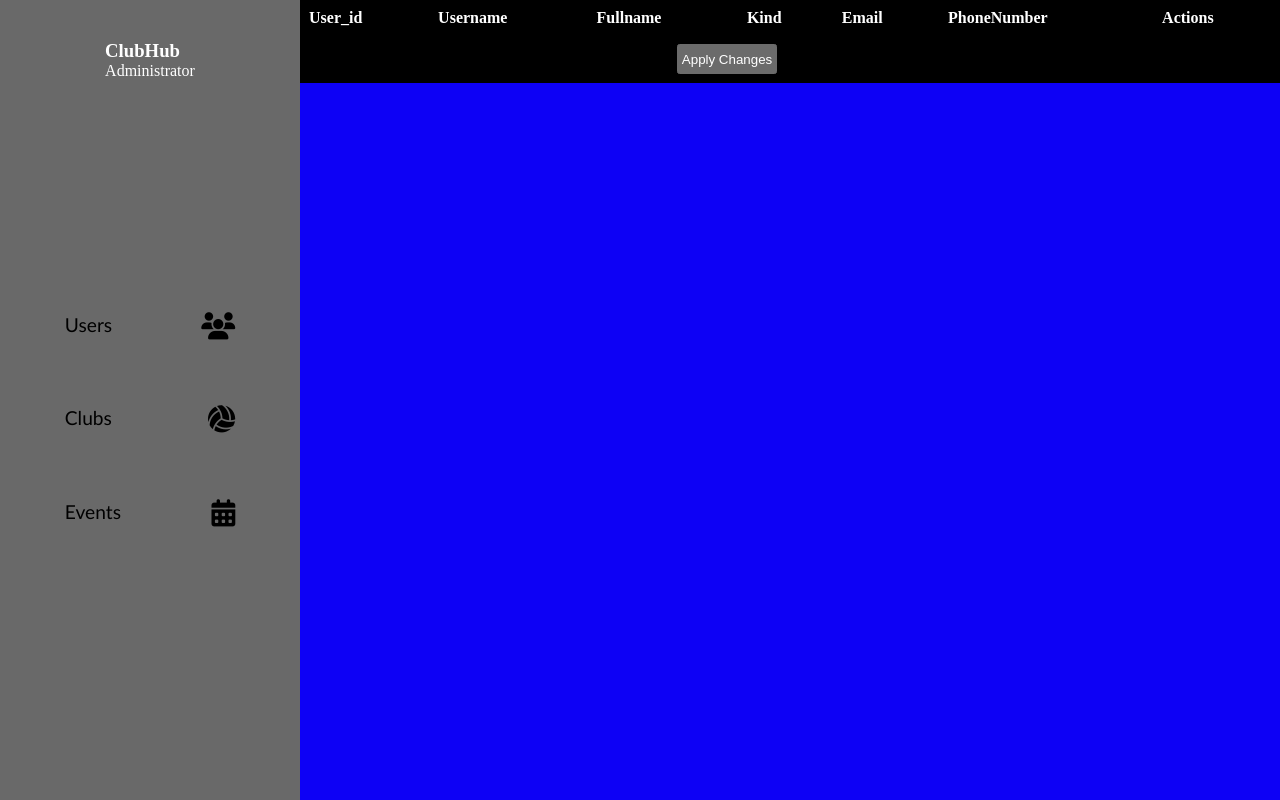
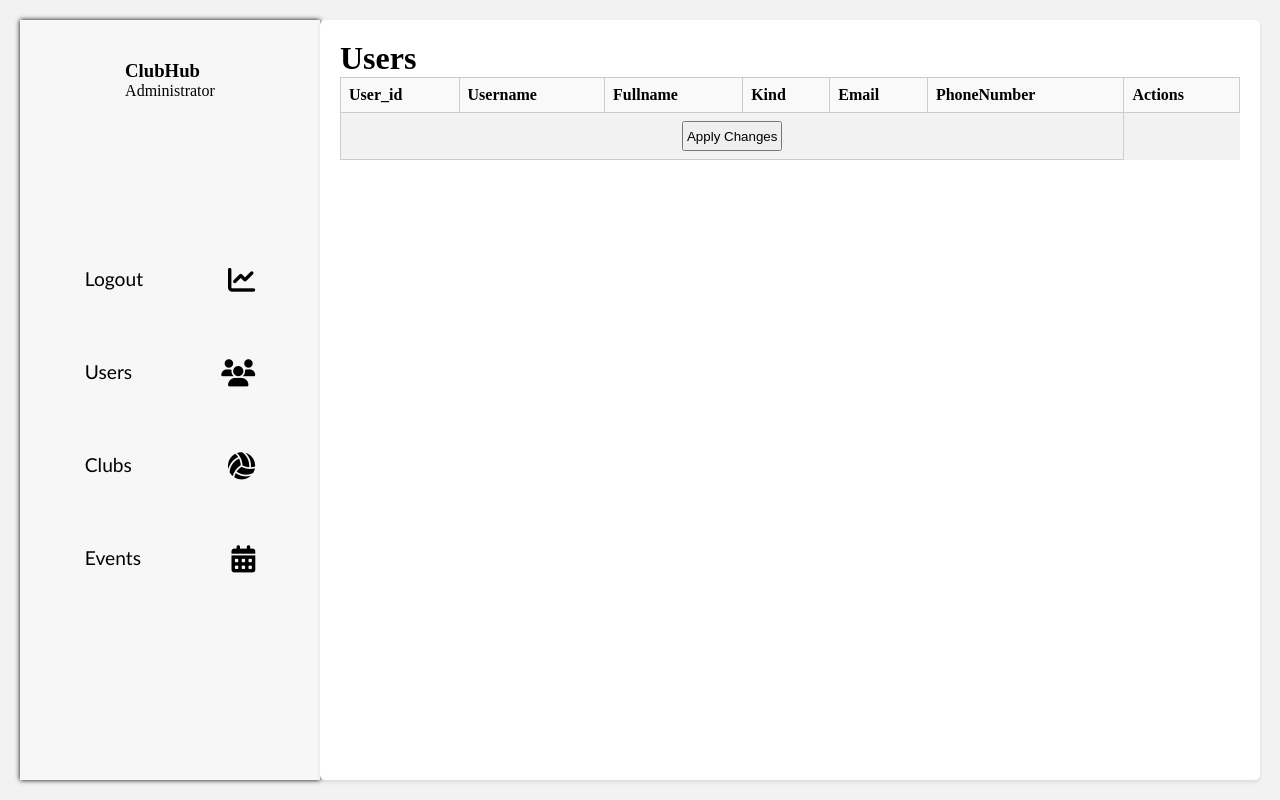
Before and after one commit to kronsy-ise/mini-epic-3, a Flask app: template clubhub/src/templates/admin/home.html in a window 1280 px wide. Run offline with Flask 3, Linux system fonts and the light colour scheme; the template is opened without the code that fills it, so the values that code supplies are empty; some libraries are stand-ins or nearby versions.

Commit message:
logout button added to nav bar and approval needed page

```diff
--- a/clubhub/src/handlers/auth.py
+++ b/clubhub/src/handlers/auth.py
@@ -171,3 +171,12 @@ def login_action():
             return res
     except Exception as e:
         return render_template("login.html", invalid=True)
+
+
+
+@auth_app.route('/clear-cookies')
+def clear_cookies():
+    response = make_response(redirect("/"))
+    for key in request.cookies.keys():
+        response.set_cookie(key, '', max_age=0)
+    return response
--- a/clubhub/src/main.py
+++ b/clubhub/src/main.py
@@ -13,7 +13,6 @@ app = Flask(__name__)
 app.register_blueprint(users_app)
 app.register_blueprint(auth_app)
 app.register_blueprint(home_app)
-
 
 @app.get("/")
 def home():
--- a/clubhub/src/static/styles/index.css
+++ b/clubhub/src/static/styles/index.css
@@ -104,7 +104,7 @@ html,body{
 
 .app__content{
     flex: 1 1;
-    background-color: rgb(13, 1, 245);
+    background-color: rgb(255, 255, 255);
     height: 100%;
     width: 500px;
 }
--- a/clubhub/src/templates/admin/home.html
+++ b/clubhub/src/templates/admin/home.html
@@ -9,28 +9,33 @@
     <style>
       /* Your CSS code here */
       .app__main {
-        /* Styles for the main section */
+        background-color: #f2f2f2;
+        padding: 20px;
       }
 
       .app__content {
-        /* Styles for the content section */
+        background-color: white;
+        padding: 20px;
+        border-radius: 5px;
+        box-shadow: 0 2px 4px rgba(0, 0, 0, 0.1);
       }
-      html{color-scheme: dark;}
+
 
       table {
-        background-color: black;
+        background-color: #f2f2f2;
         border-collapse: collapse;
         width: 100%;
       }
 
       th {
-        border: 1px solid black;
+        border: 1px solid #ccc;
         padding: 8px;
         text-align: left;
+        background-color: #f9f9f9;
       }
 
       td {
-        border: 1px solid black;
+        border: 1px solid #ccc;
         padding: 8px;
       }
 
@@ -40,65 +45,32 @@
         cursor: pointer;
         outline: none;
         transition: background-color 0.3s;
-        border-radius: 50%; /* Add border-radius property to make the button a circle */
-        width: 30px; /* Add width property to set the width of the button */
-        height: 30px; /* Add height property to set the height of the button */
-        display: flex; /* Add display property to center the icon vertically and horizontally */
-        align-items: center; /* Add align-items property to center the icon vertically */
-        justify-content: center; /* Add justify-content property to center the icon horizontally */
+        border-radius: 50%;
+        width: 30px;
+        height: 30px;
+        display: flex;
+        align-items: center;
+        justify-content: center;
       }
 
       .delete-button:hover {
-        background-color: red;
+        background-color: #ffcccc;
       }
 
       .delete-button.active {
-        background-color: red;
+        background-color: #ffcccc;
       }
 
       /* ... and so on */
     </style>
-    <script>
-      document.addEventListener('DOMContentLoaded', function() {
-        const deleteButtons = document.querySelectorAll('.delete-button');
-        deleteButtons.forEach(button => {
-          button.addEventListener('click', function() {
-            this.classList.toggle('active');
-            if (this.classList.contains('active')) {
-              // Get the corresponding user ID
-              const userId = this.closest('tr').dataset.userId;
-              // Send an AJAX request to delete the user from the database
-              fetch(`/delete-user/${userId}`, {
-                method: 'POST',
-                headers: {
-                  'Content-Type': 'application/json',
-                },
-              })
-              .then(response => response.json())
-              .then(data => {
-                // Handle the response from the server
-                if (data.success) {
-                  alert('User deleted successfully');
-                  // Optionally, you can remove the table row from the DOM
-                  this.closest('tr').remove();
-                } else {
-                  alert('Failed to delete user');
-                }
-              })
-              .catch(error => {
-                console.error('Error:', error);
-              });
-            }
-          });
-        });
-      });
-    </script>
+
   </head>
   <body>
     <main class="app__main">
       {% include 'admin/nav.html' %} <!-- Include the navigation bar -->
       <!-- Show a table containing all user credentials -->
       <div class="app__content">
+        <h1>Users</h1>
         <table>
           <tr>
                             <th>User_id</th>
@@ -119,10 +91,10 @@
                                 {% if user[4] == 'unapproved' %}
                                     <div style="display: flex;">
                                       <form method="POST" action="/approve-student/{{ user.id }}">
-                                        <button type="submit">Approve</button>
+                                        <button type="submit">Student</button>
                                       </form>
-                                      <form method="POST" action="/reject-coord/{{ user.id }}">
-                                        <button type="submit">Reject</button>
+                                      <form method="POST" action="/approve-coord/{{ user.id }}">
+                                        <button type="submit">Co-ordinator</button>
                                       </form>
                                       <form method="POST" action="/reject-user/{{ user.id }}">
                                         <button type="submit">Reject</button>
--- a/clubhub/src/templates/admin/nav.html
+++ b/clubhub/src/templates/admin/nav.html
@@ -9,6 +9,7 @@
     </div>
     <div class="nav__links_container">
         <ul class="nav__links">
+            <li><a href="/clear-cookies">Logout <i class="fa-solid fa-chart-line"></i></a></li>
             {% if page == 'users'%}
             <li class="nav__link_selected"><a href="/admin/users">Users <i class="fa-solid fa-users"></i></a></li>
             {% else %}
--- a/clubhub/src/util.py
+++ b/clubhub/src/util.py
@@ -44,7 +44,11 @@ def verify_session():
         return None
     cur = db.cursor()
 
-    cur.execute("SELECT user_id, expires_at FROM Sessions WHERE expires_at > NOW() AND secret = %s", (session_secret, ))
+    try:
+        cur.execute("SELECT user_id, expires_at FROM Sessions WHERE expires_at > NOW() AND secret = %s", (session_secret, ))
+    except Exception as e:
+        db.rollback()
+        raise e
 
     session = cur.fetchone()
     if session is None:
```
Also changed, not shown: clubhub/src/templates/awaiting_approval.html (+6 -4 lines).
